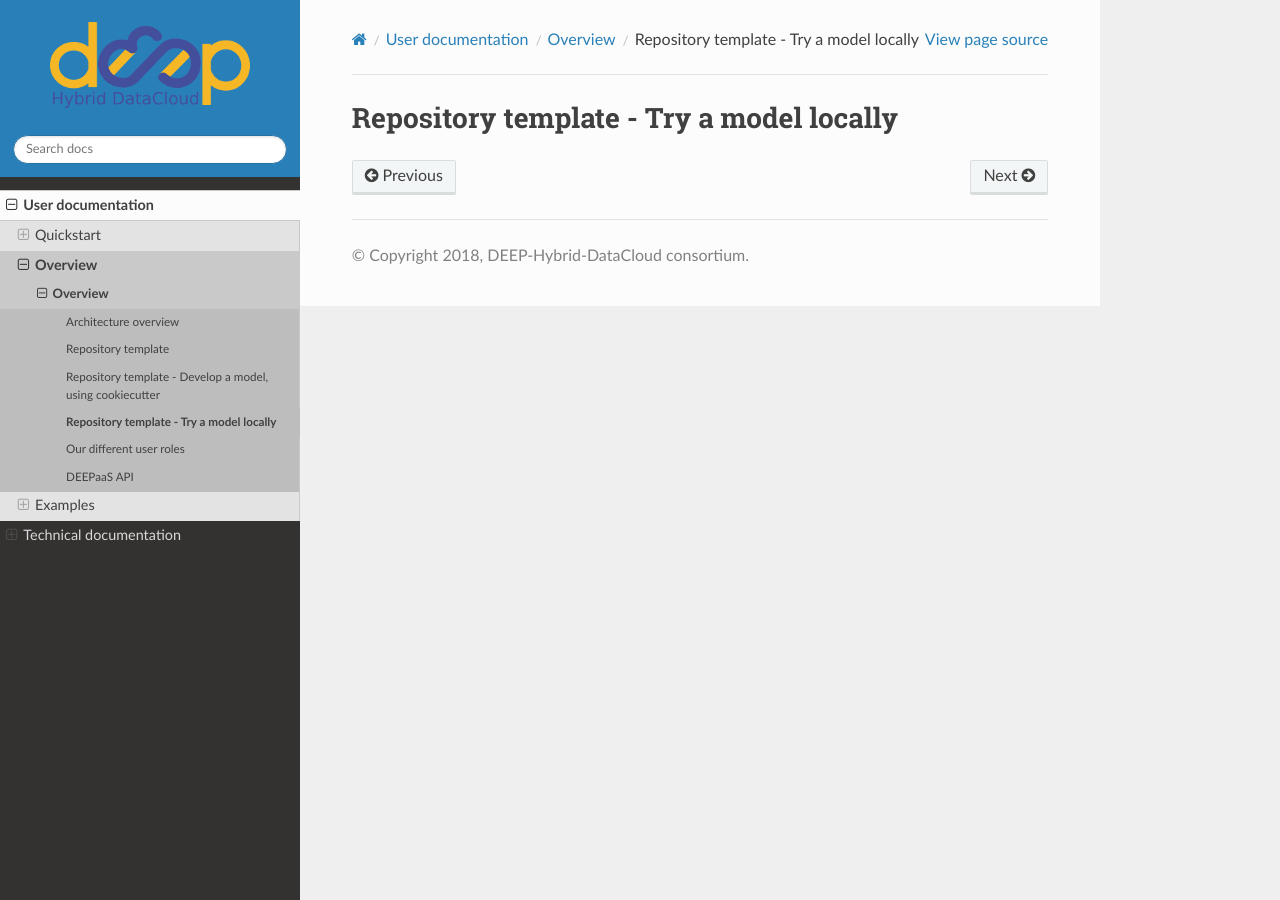
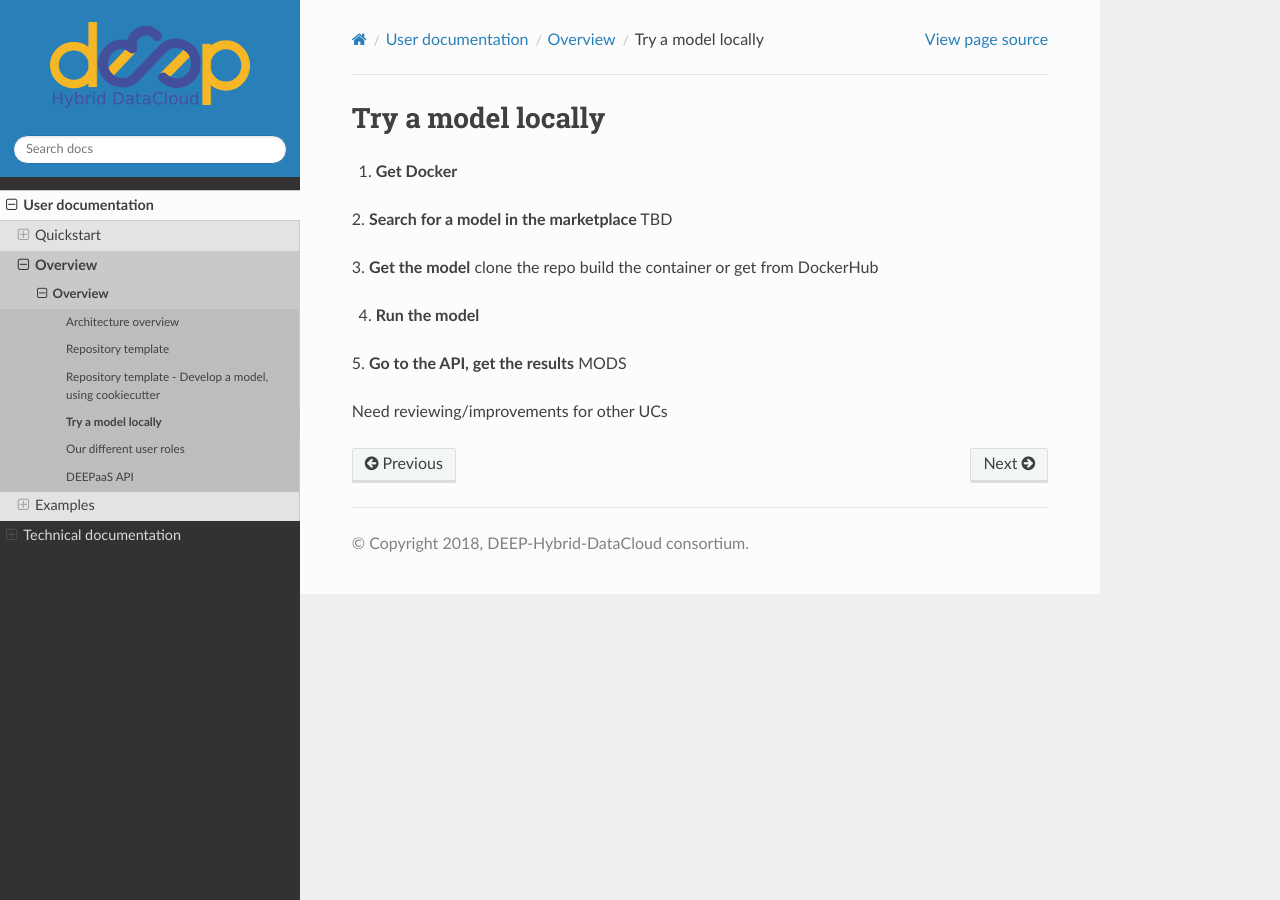
Before and after one commit to deephdc/deep-docs, a Sphinx documentation site: the page built from source/user/overview/try-model-locally.rst, in a window 1280 px wide. Built offline with Sphinx 7.4.7 and the Read the Docs theme 2.0.0, drawn with Linux system fonts in a browser that asks for light colours.

Commit message:
try a model locally

```diff
--- a/source/user/overview/try-model-locally.rst
+++ b/source/user/overview/try-model-locally.rst
@@ -1,2 +1,21 @@
-Repository template - Try a model locally
-=========================================
+Try a model locally
+===================
+
+1. **Get Docker**
+
+
+2. **Search for a model in the marketplace**
+TBD
+
+3. **Get the model**
+clone the repo
+build the container or get from DockerHub
+
+
+4. **Run the model**
+
+
+5. **Go to the API, get the results**
+MODS
+
+Need reviewing/improvements for other UCs
```
